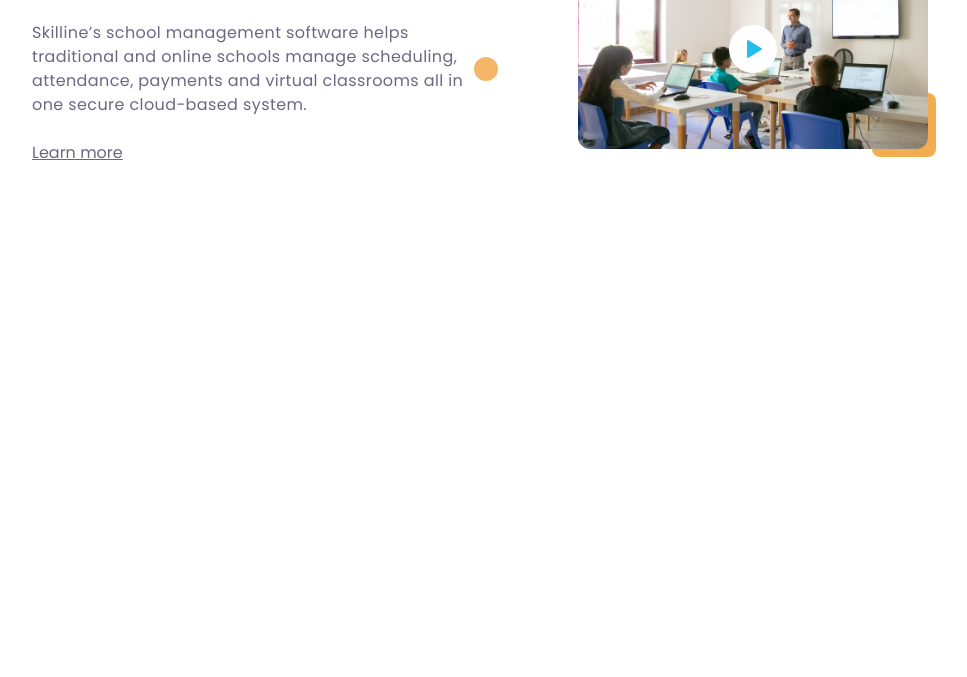
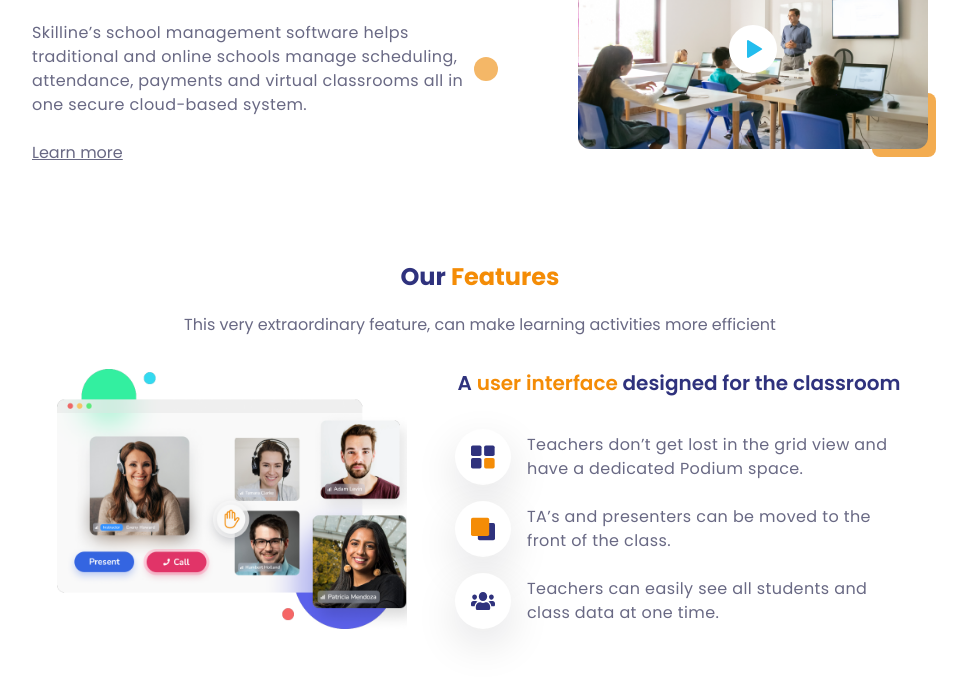
Before and after one commit to abdi01dev/online-learning-landing-page, a website: page index.html in a window 1280 px wide. Shown: the part 2233-2910 px from the top of the page, without its empty margins (160-1127 px from the left). Drawn offline with Linux system fonts and the light colour scheme.

Commit message:
add: menambahkan section features

```diff
--- a/index.html
+++ b/index.html
@@ -246,6 +246,52 @@
     </section>
     <!-- About Section End -->
 
+    <!-- Features Section Start -->
+    <section id="features" class="mt-24">
+      <div class="container mx-auto px-4 lg:px-8">
+        <h2 class="mb-5 text-center text-2xl font-bold text-[#2F327D]">Our <span class="text-[#F48C06]">Features</span></h2>
+        <p class="mb-6 text-center text-[#696984] lg:mb-8">This very extraordinary feature, can make learning activities more efficient</p>
+
+        <div class="flex flex-col gap-y-12 lg:flex-row lg:justify-center lg:gap-12">
+          <img class="mx-auto max-w-[300px] sm:max-w-[350px] lg:mx-0" src="dist/img/features.png" alt="" />
+          <div class="">
+            <h3 class="mb-8 text-center text-xl font-semibold text-[#2F327D]">A <span class="text-[#F48C06]">user interface</span> designed for the classroom</h3>
+            <ul class="mx-auto flex max-w-md flex-col gap-y-4">
+              <li class="flex items-center gap-4">
+                <div class="flex size-14 items-center justify-center rounded-full bg-white p-4 shadow-[0_15px_44px_0_rgba(13,15,28,0.12)]">
+                  <svg xmlns="http://www.w3.org/2000/svg" width="27" height="26" fill="none" viewBox="0 0 27 26">
+                    <rect width="11.818" height="11.818" fill="#2F327D" rx="2" />
+                    <rect width="11.818" height="11.818" y="14.182" fill="#2F327D" rx="2" />
+                    <rect width="11.818" height="11.818" x="14.773" fill="#2F327D" rx="2" />
+                    <rect width="11.818" height="11.818" x="14.773" y="14.182" fill="#F48C06" rx="2" />
+                  </svg>
+                </div>
+                <p class="leading-6 tracking-wide text-[#696984]">Teachers don’t get lost in the grid view and have a dedicated Podium space.</p>
+              </li>
+              <li class="flex items-center gap-4">
+                <div class="flex size-14 items-center justify-center rounded-full bg-white p-4 shadow-[0_15px_44px_0_rgba(13,15,28,0.12)]">
+                  <svg xmlns="http://www.w3.org/2000/svg" width="28" height="26" fill="none" viewBox="0 0 28 26">
+                    <rect width="20" height="20" x="8" y="6" fill="#2F327D" rx="2" />
+                    <rect width="21.224" height="21.224" fill="#F48C06" rx="2" />
+                  </svg>
+                </div>
+                <p class="leading-6 tracking-wide text-[#696984]">TA’s and presenters can be moved to the front of the class.</p>
+              </li>
+              <li class="flex items-center gap-4">
+                <div class="flex size-14 items-center justify-center rounded-full bg-white p-4 shadow-[0_15px_44px_0_rgba(13,15,28,0.12)]">
+                  <svg xmlns="http://www.w3.org/2000/svg" width="30" height="26" fill="none" viewBox="0 0 30 26">
+                    <path fill="#2F327D" d="M4.5 11.375c1.655 0 3-1.457 3-3.25s-1.345-3.25-3-3.25-3 1.457-3 3.25 1.345 3.25 3 3.25Zm21 0c1.655 0 3-1.457 3-3.25s-1.345-3.25-3-3.25-3 1.457-3 3.25 1.345 3.25 3 3.25ZM27 13h-3c-.825 0-1.57.36-2.114.944 1.889 1.123 3.23 3.149 3.52 5.556H28.5c.83 0 1.5-.726 1.5-1.625V16.25c0-1.793-1.345-3.25-3-3.25Zm-12 0c2.902 0 5.25-2.544 5.25-5.688 0-3.143-2.348-5.687-5.25-5.687S9.75 4.169 9.75 7.313C9.75 10.456 12.098 13 15 13Zm3.6 1.625h-.39c-.974.508-2.057.813-3.21.813s-2.231-.305-3.21-.813h-.39c-2.981 0-5.4 2.62-5.4 5.85v1.462c0 1.346 1.008 2.438 2.25 2.438h13.5c1.242 0 2.25-1.092 2.25-2.438v-1.462c0-3.23-2.419-5.85-5.4-5.85Zm-10.486-.68C7.57 13.36 6.825 13 6 13H3c-1.655 0-3 1.457-3 3.25v1.625c0 .899.67 1.625 1.5 1.625h3.09c.294-2.407 1.635-4.433 3.524-5.556Z" />
+                  </svg>
+                </div>
+                <p class="leading-6 tracking-wide text-[#696984]">Teachers can easily see all students and class data at one time.</p>
+              </li>
+            </ul>
+          </div>
+        </div>
+      </div>
+    </section>
+    <!-- Features Section End -->
+
     <!-- Javascript -->
     <script src="dist/js/script.js"></script>
   </body>
```
Also changed, not shown: dist/css/style.css, dist/img/features.png (added).
